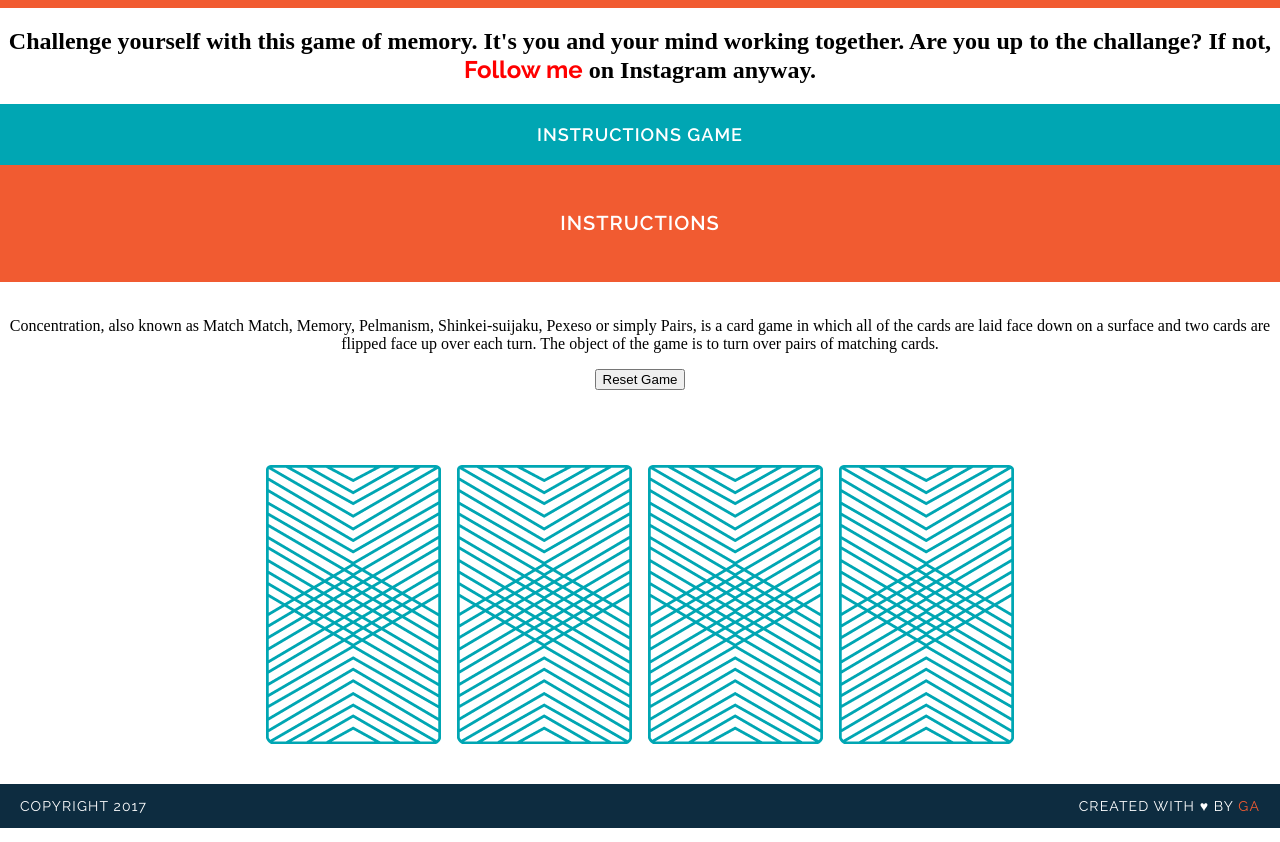
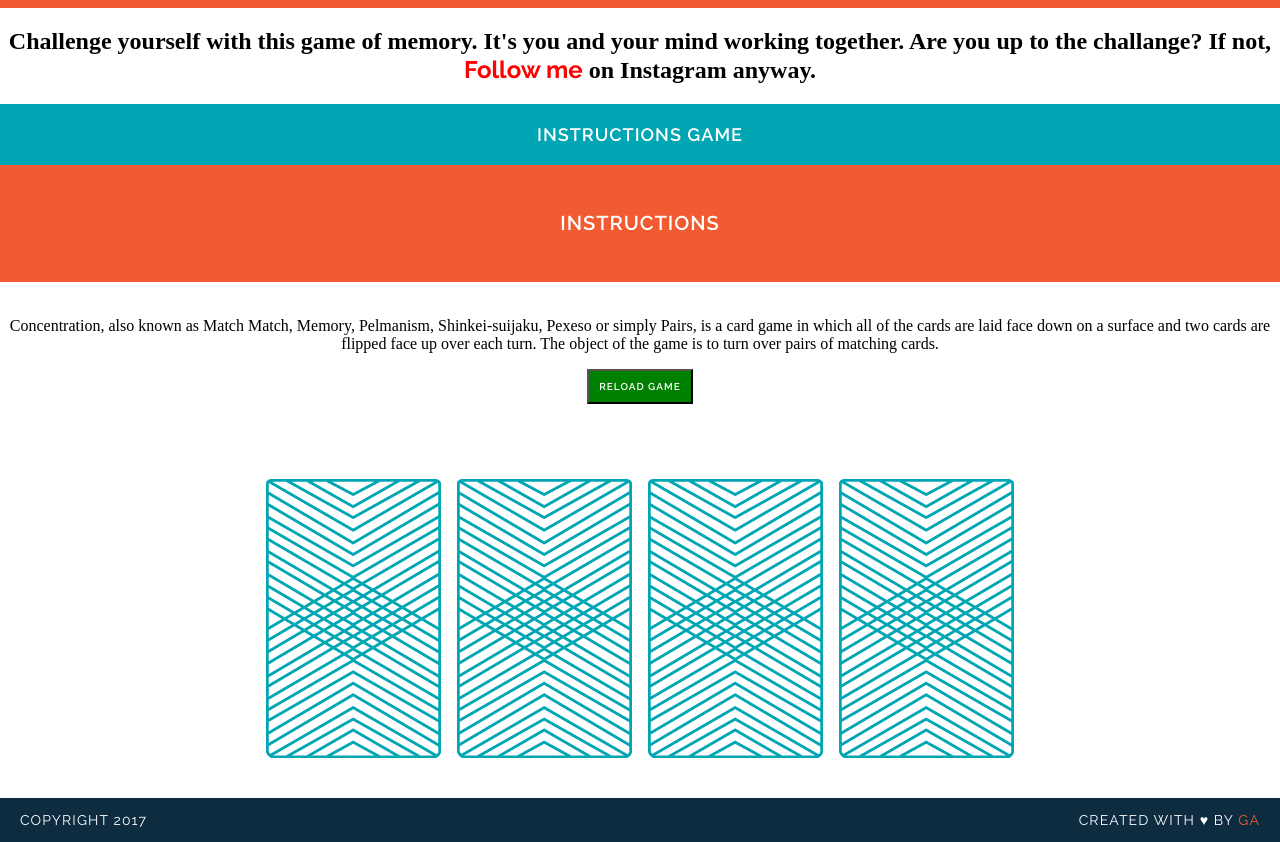
Before and after one commit to JoshuaHepworth/wdi-fundamentals-memorygame, a plain HTML site: page memory_game/index.html in a window 1280 px wide. Shown: the part 105-947 px from the top of the page. Drawn offline with Linux system fonts and the light colour scheme; a web font is replaced by a local one.

Commit message:
final memory-card-game

```diff
--- a/memory_game/css/style.css
+++ b/memory_game/css/style.css
@@ -1,3 +1,15 @@
+button {
+	background-color: green;
+	color: white;
+	padding: 10px;
+	font-family: "Raleway", sans-serif;
+	letter-spacing: 1px;
+	font-weight: 600;
+	font-size: 10px;
+	text-transform: uppercase;
+
+}
+
 header {
 	background-color: #f15b31;
 	color: #ffffff;
--- a/memory_game/index.html
+++ b/memory_game/index.html
@@ -20,9 +20,7 @@
 		<main>
 			<p>Concentration, also known as Match Match, Memory, Pelmanism, Shinkei-suijaku, Pexeso or simply Pairs, is a card game in which all of the cards are laid face down on a surface and two cards are flipped face up over each turn. The object of the game is to turn over pairs of matching cards.</p>
 
-			<form id="myForm">
-  			<input type="button" onclick="myFunction()" value="Reset Game">
-			</form>
+		<button onclick="myFunction()">Reload Game</button>
 
 		</main>
 		<div id="game-board" class="board clearfix"></div>
@@ -31,5 +29,6 @@
 			<p class="message">Created with &hearts; by <span class="name">GA</span>
 		</footer>
 	<script src="js/main.js"></script>
+
 </body>
 </html>
--- a/memory_game/js/main.js
+++ b/memory_game/js/main.js
@@ -1,8 +1,7 @@
 var myFunction = function() {
-	document.getElementById('myForm').reset();
+    location.reload();
 }
-
-
+//objects of the card game
 var cards = [
 {
 rank: "queen",
@@ -50,14 +49,15 @@ console.log(cardsInPlay);
 
 //game-board front/back images
 var createBoard = function() {
-	var cardTable = document.getElementById('game-board');
+	var cardBoard = document.getElementById('game-board');
 	for (var i = 0; i < cards.length; i++) {
 		var cardElement = document.createElement('img');
 		cardElement.setAttribute('src', 'images/back.png');
 		cardElement.setAttribute('data-id', i);
 		cardElement.addEventListener('click', flipCard);
-		cardTable.appendChild(cardElement);
+		cardBoard.appendChild(cardElement);
 
 	}
 };
+
 createBoard();
```
